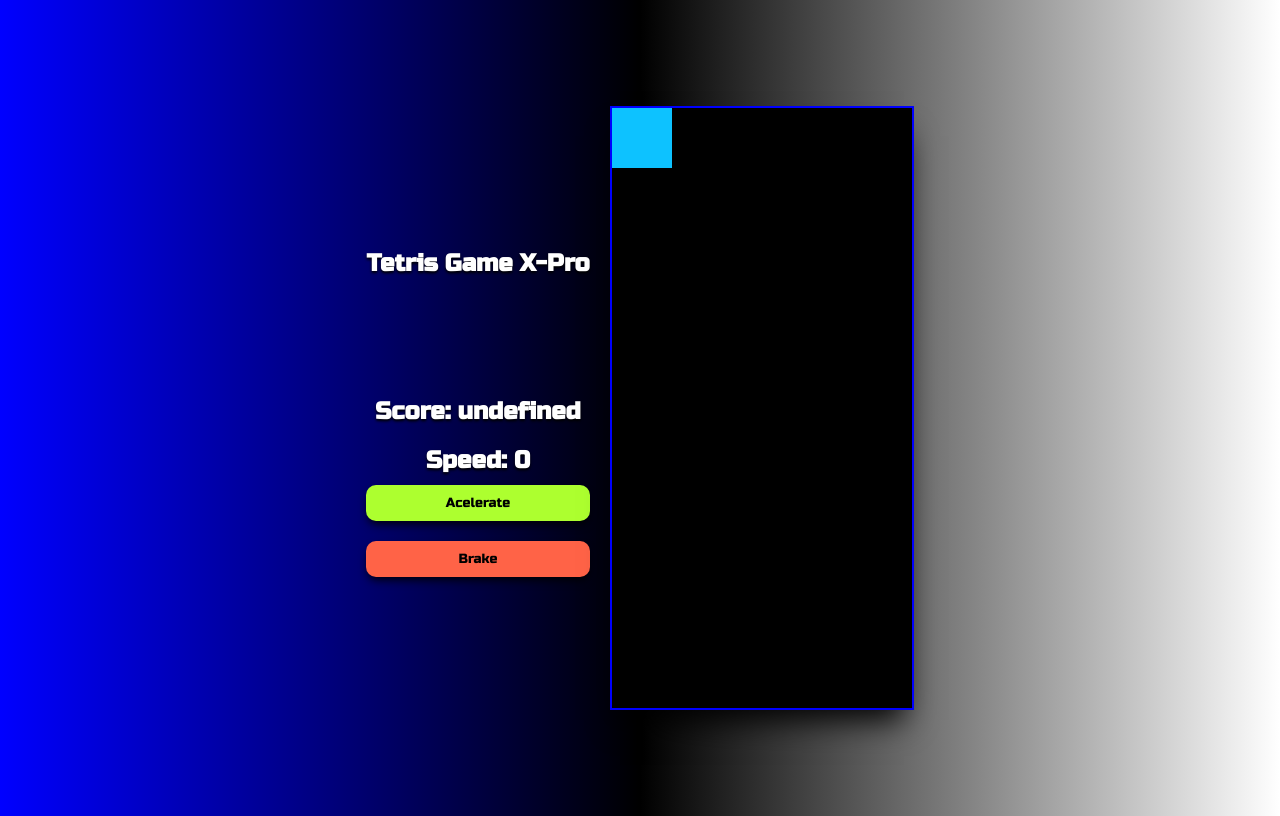
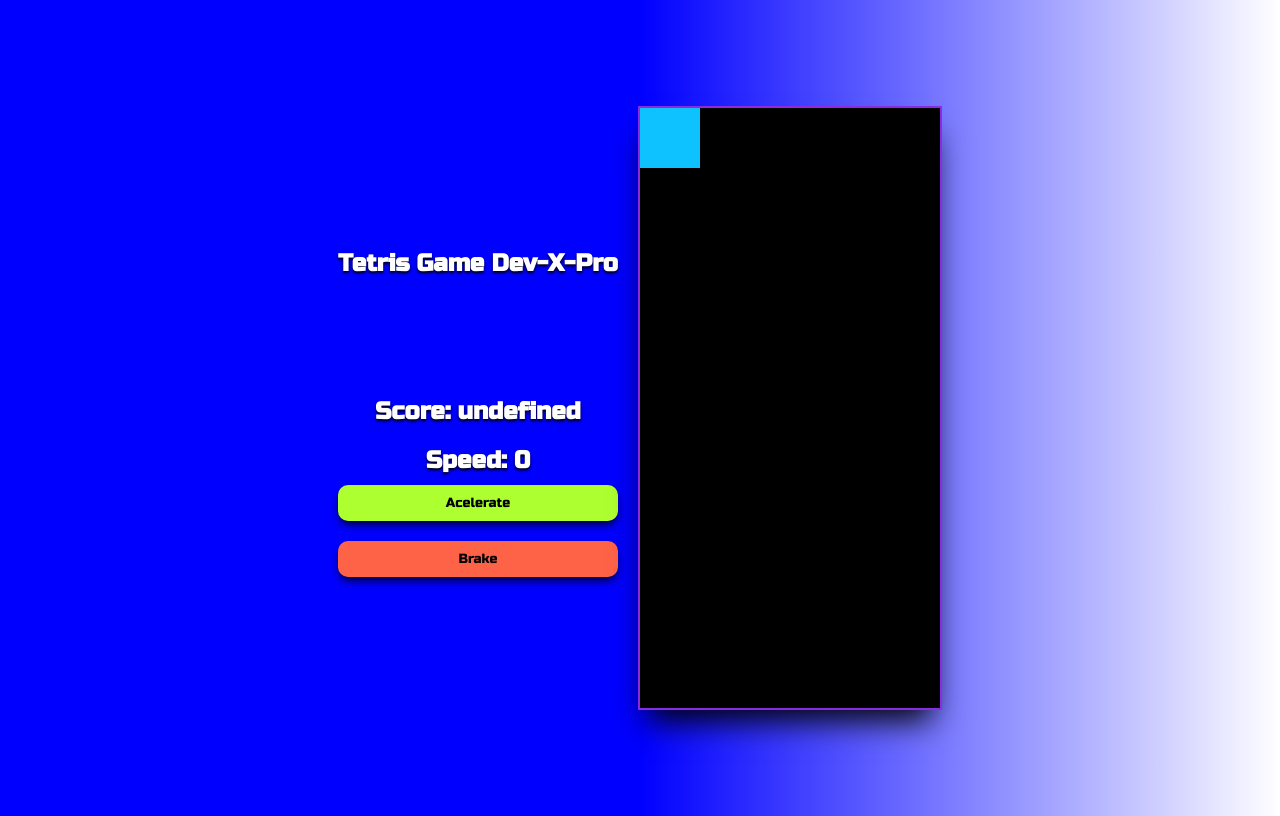
Before and after one commit to EdgardYayo/TetrisGameHTML, a plain HTML site: page index.html in a window 1280 px wide. Drawn offline with Linux system fonts and the light colour scheme.

Commit message:
feat: little changes

```diff
--- a/index.html
+++ b/index.html
@@ -6,7 +6,7 @@
   <link rel="stylesheet" href="style.css">
   <style>
     canvas {
-      border: 2px solid blue;
+      border: 2px solid blueviolet;
       box-shadow: 0 20px 30px -10px black;
       align-self: center;
       justify-self: center;
@@ -24,7 +24,7 @@
 
 <body>
   <section class="btnsContainer">
-    <h1 class="title">Tetris Game X-Pro</h1>
+    <h1 class="title">Tetris Game Dev-X-Pro</h1>
     <div id="score">
       Score: <span id="scoreValue">0</span>
     </div>
--- a/style.css
+++ b/style.css
@@ -6,7 +6,7 @@
 
 body {
     display: flex;
-    background: linear-gradient(90deg, blue, black, white);
+    background: linear-gradient(90deg, blue, blue, white);
     justify-content: center;
     align-items: center;
     height: 100vh;
```
